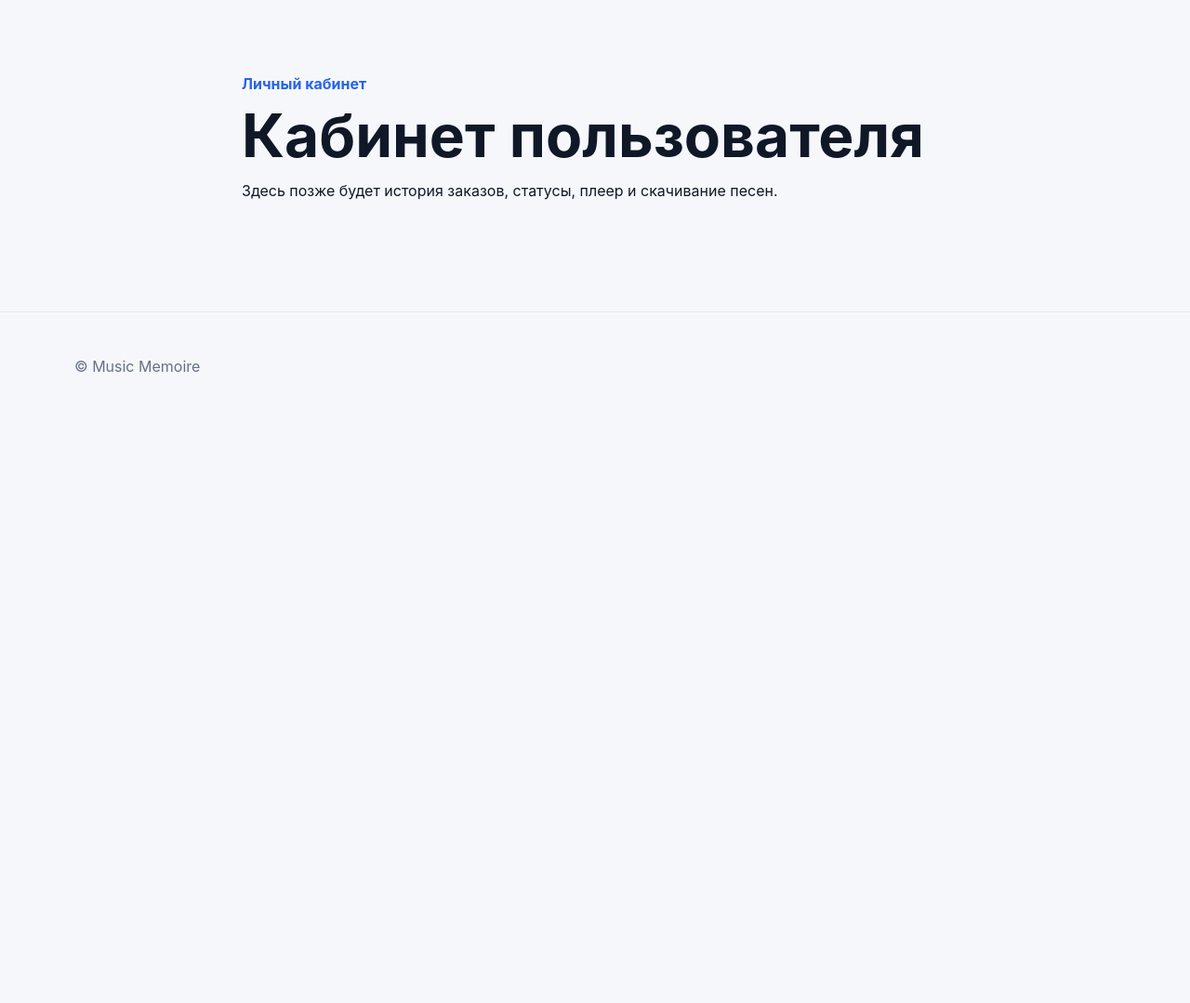
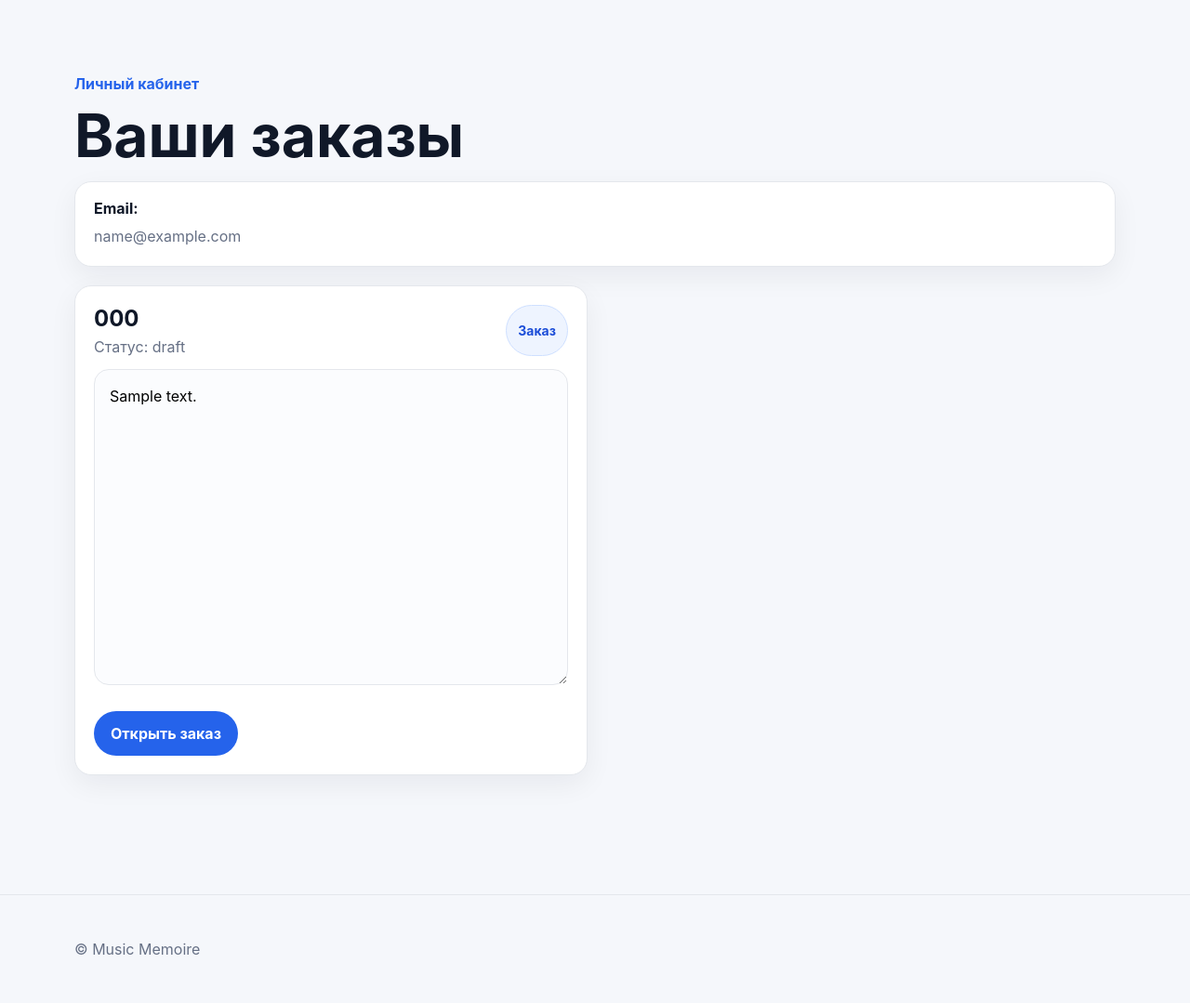
Before and after one commit to mikhailantonovdigital-dev/musicmemoire-web, a FastAPI app: page /account/ in a window 1280 px wide. Shown: the part 73-1152 px from the top of the page at 93% size. Before the commit the page ends 473 px from the top, so only its background shows below. Run offline with FastAPI, Linux system fonts and the light colour scheme; the visitor is signed in with stand-in values (Sample User, id 1); tables that the repository leaves empty hold one stand-in row (values such as "Sample post"); parts of the project's set-up code (start-up, migrations or seed data) failed here and were passed over; some libraries are stand-ins or nearby versions.

Commit message:
Update dashboard.html

```diff
--- a/app/templates/account/dashboard.html
+++ b/app/templates/account/dashboard.html
@@ -2,10 +2,40 @@
 
 {% block content %}
 <section class="section">
-  <div class="container narrow">
+  <div class="container">
     <p class="eyebrow">Личный кабинет</p>
-    <h1>Кабинет пользователя</h1>
-    <p>Здесь позже будет история заказов, статусы, плеер и скачивание песен.</p>
+    <h1>Ваши заказы</h1>
+
+    <div class="consultant-box">
+      <strong>Email:</strong>
+      <p>{{ user.email }}</p>
+    </div>
+
+    {% if orders %}
+      <div class="lyrics-grid">
+        {% for order in orders %}
+          <article class="lyrics-card">
+            <div class="lyrics-card-head">
+              <div>
+                <h2>{{ order.order_number }}</h2>
+                <p class="lyrics-angle">Статус: {{ order.status }}</p>
+              </div>
+              <span class="variant-chip">Заказ</span>
+            </div>
+
+            <textarea class="textarea textarea-readonly" readonly>{{ order.final_lyrics_text or "Финальный текст пока не сохранён." }}</textarea>
+
+            <div class="form-actions">
+              <a class="btn btn-primary" href="/account/orders/{{ order.public_id }}">Открыть заказ</a>
+            </div>
+          </article>
+        {% endfor %}
+      </div>
+    {% else %}
+      <div class="notice">
+        Пока заказов нет.
+      </div>
+    {% endif %}
   </div>
 </section>
 {% endblock %}
```
